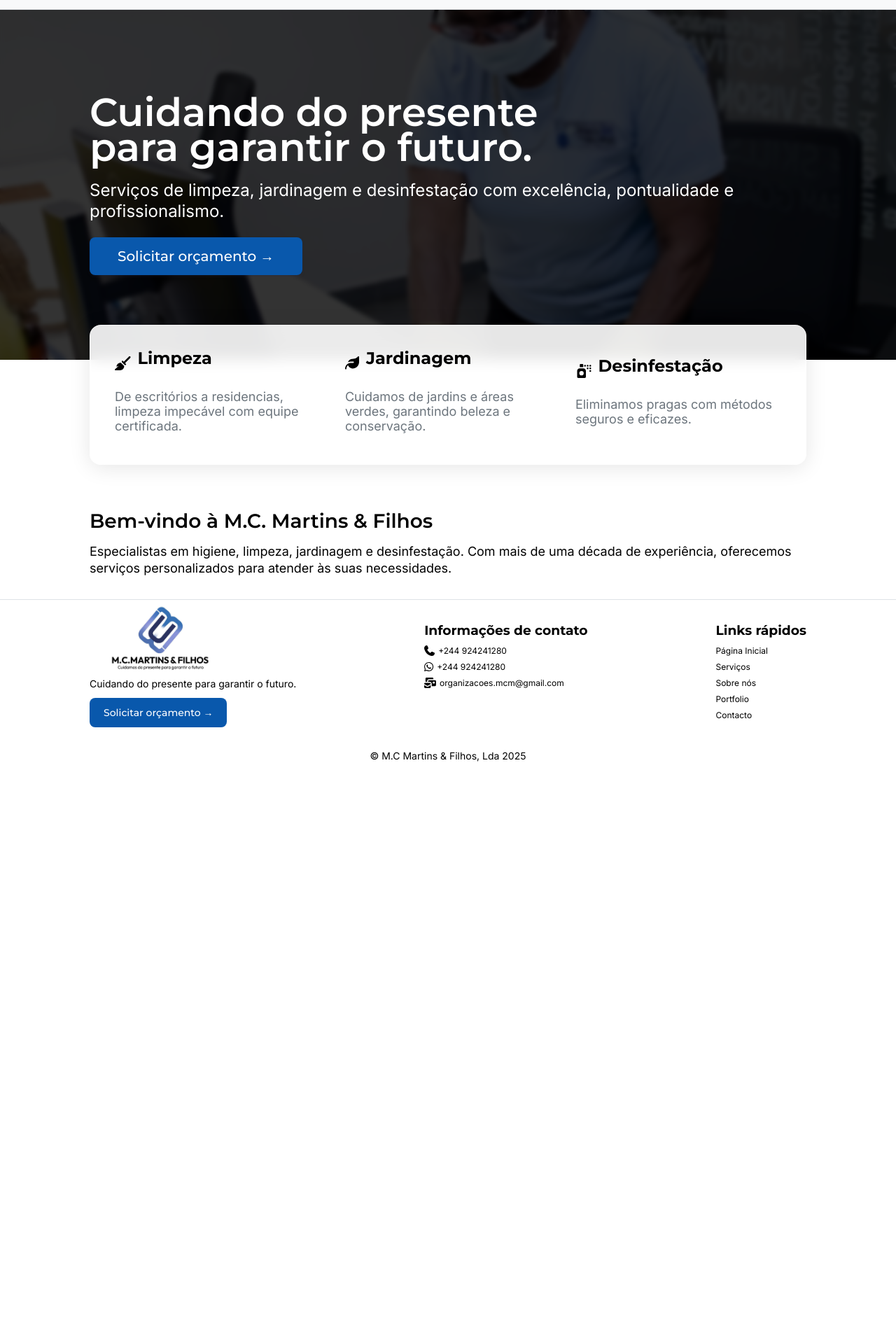
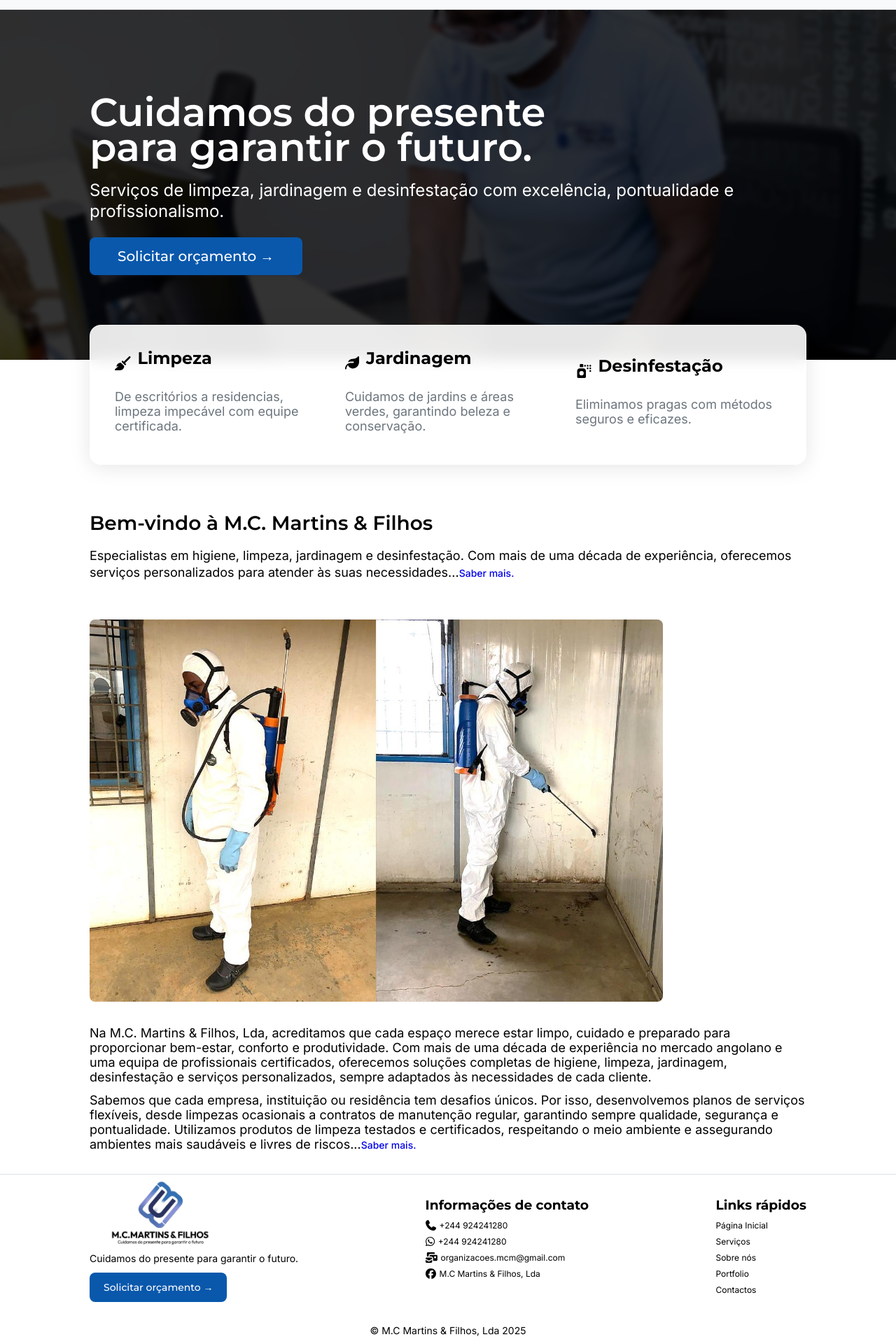
Before and after one commit to ImaCod3r/organizacoes-martins-filhos-website, a React (Vite) app: page / in a window 1280 px wide. Shown: the part 120-2040 px from the top of the page at 70% size. Before the commit the page ends 1232 px from the top, so only its background shows below. Built offline with nearby package versions, Linux system fonts and the light colour scheme; no server answers.

Commit message:
update linking refs

```diff
--- a/src/components/CustomDynamicHero.jsx
+++ b/src/components/CustomDynamicHero.jsx
@@ -30,7 +30,7 @@
     return (
         <div className="dynamic-hero">
             <div className="text-wrapper">
-                <h2>Cuidando do presente <br /> para garantir o futuro.</h2>
+                <h2>Cuidamos do presente <br /> para garantir o futuro.</h2>
 
                 <p>Serviços de limpeza, jardinagem e desinfestação com excelência, pontualidade e profissionalismo.</p>
 
--- a/src/components/CustomFooter.jsx
+++ b/src/components/CustomFooter.jsx
@@ -1,9 +1,9 @@
 import React from "react";
-import { Link } from "react-scroll";
+import { Link } from "react-router-dom";
 
 // Icons
 import { FontAwesomeIcon } from "@fortawesome/react-fontawesome";
-import { faWhatsapp } from "@fortawesome/free-brands-svg-icons";
+import { faWhatsapp, faFacebook } from "@fortawesome/free-brands-svg-icons";
 import { faPhone, faMailBulk } from "@fortawesome/free-solid-svg-icons";
 
 const CustomFooter = () => {
@@ -12,10 +12,10 @@
             <div className="footer-wrapper">
                 <div>
                     <img src={new URL("../assets/logo.jpg", import.meta.url)} alt="logo" />
-                    <p>Cuidando do presente para garantir o futuro.</p>
+                    <p>Cuidamos do presente para garantir o futuro.</p>
 
                     <button className="get-order-button">
-                        <Link to="contacts" smooth={true} duration={500}>
+                        <Link to="contactos">
                             Solicitar orçamento →
                         </Link>
                     </button>
@@ -43,6 +43,12 @@
                                 organizacoes.mcm@gmail.com
                             </a>
                         </li>
+                        <li>
+                            <a href="https://www.facebook.com/share/19dnp948kL/" target="_blank">
+                                <FontAwesomeIcon icon={faFacebook} size="2x" />
+                                M.C Martins & Filhos, Lda
+                            </a>
+                        </li>
                     </ul>
                 </div>
 
@@ -51,23 +57,23 @@
 
                     <ul>
                         <li>
-                            <a href="#home">Página Inicial</a>
+                            <a href="/">Página Inicial</a>
                         </li>
 
                         <li>
-                            <a href="#services">Serviços</a>
+                            <a href="/servicos">Serviços</a>
                         </li>
 
                         <li>
-                            <a href="#about">Sobre nós</a>
+                            <a href="/sobre">Sobre nós</a>
                         </li>
 
                         <li>
-                            <a href="#portfolio">Portfolio</a>
+                            <a href="/portfolio">Portfolio</a>
                         </li>
 
                         <li>
-                            <a href="#contacts">Contacto</a>
+                            <a href="/contactos">Contactos</a>
                         </li>
 
                     </ul>
--- a/src/components/CustomInfoCard.jsx
+++ b/src/components/CustomInfoCard.jsx
@@ -1,5 +1,3 @@
-import React from "react";
-
 const CustomInfoCard = ({ title, body }) => {
     return (
         <div className="info-card">
--- a/src/components/CustomNavBar.jsx
+++ b/src/components/CustomNavBar.jsx
@@ -52,7 +52,7 @@
                         <Link to="/portfolio">Portfólio</Link>
                     </li>
                     <li>
-                        <Link to="/contactos">Contacto</Link>
+                        <Link to="/contactos">Contactos</Link>
                     </li>
                 </ul>
             </nav>
--- a/src/pages/About.jsx
+++ b/src/pages/About.jsx
@@ -33,7 +33,7 @@
                     />
 
                     <CustomInfoCard
-                        title="Objetivos"
+                        title="Objectivos"
                         body="Atender as reais necessidades dos clientes, oferecendo soluções viáveis e de qualidade superior"
                     />
                 </div>
--- a/src/pages/Home.jsx
+++ b/src/pages/Home.jsx
@@ -11,7 +11,17 @@
         <div className="text-wrapper">
           <h2>Bem-vindo à M.C. Martins & Filhos</h2>
           <p>Especialistas em higiene, limpeza, jardinagem e desinfestação.
-                    Com mais de uma década de experiência, oferecemos serviços personalizados para atender às suas necessidades.</p>
+            Com mais de uma década de experiência, oferecemos serviços personalizados para atender às suas necessidades...
+            <a href='/sobre' style={{ fontWeight: 500, fontSize: 14 }} >Saber mais.</a></p>
+        </div>
+
+        <img src={new URL("../assets/20.jpg", import.meta.url)} alt="Homem fazendo desifestação." style={{ width: "80%", borderRadius: 8, marginBlock: 32 }} />
+
+        <div className="text-wrapp">
+          <p>Na M.C. Martins & Filhos, Lda, acreditamos que cada espaço merece estar limpo, cuidado e preparado para proporcionar bem-estar, conforto e produtividade.
+            Com mais de uma década de experiência no mercado angolano e uma equipa de profissionais certificados, oferecemos soluções completas de higiene, limpeza, jardinagem, desinfestação e serviços personalizados, sempre adaptados às necessidades de cada cliente.</p>
+          <p>Sabemos que cada empresa, instituição ou residência tem desafios únicos. Por isso, desenvolvemos planos de serviços flexíveis, desde limpezas ocasionais a contratos de manutenção regular, garantindo sempre qualidade, segurança e pontualidade.
+            Utilizamos produtos de limpeza testados e certificados, respeitando o meio ambiente e assegurando ambientes mais saudáveis e livres de riscos...<a href='/servicos' style={{ fontWeight: 500, fontSize: 14 }} >Saber mais.</a></p>
         </div>
       </section>
     </>
--- a/src/styles/Home.css
+++ b/src/styles/Home.css
@@ -123,7 +123,7 @@
 .home .text-wrapper h2 {
     color: #000;
     font-size: 2.8rem;
-    line-height: 2rem;
+    line-height: 2.6rem;
 }
 
 .home .text-wrapper p {
--- a/src/styles/index.css
+++ b/src/styles/index.css
@@ -26,7 +26,11 @@
 }
 
 a {
-  cursor: pointer;
+  text-decoration: none;
+}
+
+.get-order-button a {
+  color: #fff;
 }
 
 h2 {
@@ -74,6 +78,7 @@
   text-decoration: none;
   color: var(--primary-color);
   margin-left: 1rem;
+  cursor: pointer;
 }
 
 .menu {
```
Lines whose indentation alone changed are shown as unchanged.
